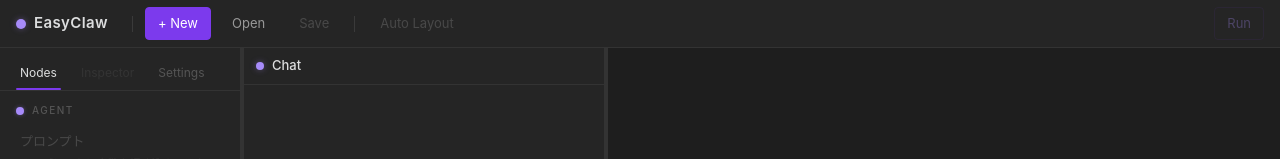
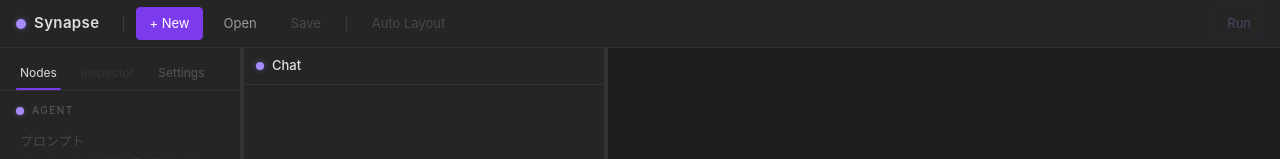
Before and after one commit to tsurutatsuji/Synapse, a Next.js app: page / in a window 1280 px wide. Shown: the top 159 px of the page. Built offline with nearby package versions, Linux system fonts and the light colour scheme.

Commit message:
chore: EasyClaw → Synapse にリブランド
- package.json名をsynapseに変更
- ページタイトル・説明をSynapseに更新
- ToolbarロゴをSynapseに変更
- TaskPanel内のアプリ名を更新

https://claude.ai/code/session_0165qq5eommq2fYYv1SHcxpG

```diff
--- a/package.json
+++ b/package.json
@@ -1,8 +1,8 @@
 {
-  "name": "claude-code-workflow-creator",
+  "name": "synapse",
   "version": "0.1.0",
   "private": true,
-  "description": "ファイルベースのAIエージェントノードを接続してワークフローを構築するビジュアルエディタ",
+  "description": "AIエージェントワークフローを視覚的に構築・実行するノードベースエディタ",
   "scripts": {
     "dev": "next dev",
     "build": "next build",
--- a/src/app/layout.tsx
+++ b/src/app/layout.tsx
@@ -2,9 +2,9 @@ import type { Metadata } from "next";
 import "./globals.css";
 
 export const metadata: Metadata = {
-  title: "Workflow Creator - ノードベースワークフローエディタ",
+  title: "Synapse - AIエージェントワークフローエディタ",
   description:
-    "ファイルベースのAIエージェントノードを接続してワークフローを構築するビジュアルエディタ。Claude Code API不使用。",
+    "AIエージェントワークフローを視覚的に構築・実行するノードベースエディタ。Claude API連携。",
 };
 
 export default function RootLayout({
--- a/src/components/workflow-editor/TaskPanel.tsx
+++ b/src/components/workflow-editor/TaskPanel.tsx
@@ -271,7 +271,7 @@ function SettingsContent() {
           アプリ情報
         </h3>
         <div className="space-y-1 text-[12px]" style={{ color: "#666" }}>
-          <p>EasyClaw v0.1.0</p>
+          <p>Synapse v0.1.0</p>
           <p>Next.js 14 / React 18</p>
           <p>AI Model: Claude Sonnet</p>
         </div>
--- a/src/components/workflow-editor/Toolbar.tsx
+++ b/src/components/workflow-editor/Toolbar.tsx
@@ -127,7 +127,7 @@ export default function Toolbar() {
         <div className="flex items-center gap-2 mr-3">
           <div className="w-2.5 h-2.5 rounded-full" style={{ background: "#a78bfa", boxShadow: "0 0 6px #a78bfa60" }} />
           <span className="text-[15px] font-semibold tracking-wide" style={{ color: "#dcddde" }}>
-            EasyClaw
+            Synapse
           </span>
         </div>
 
```
